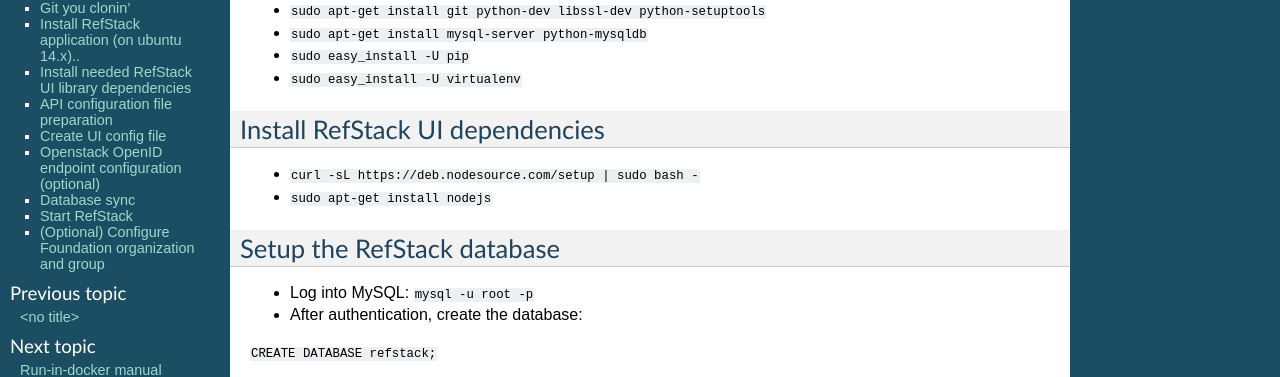
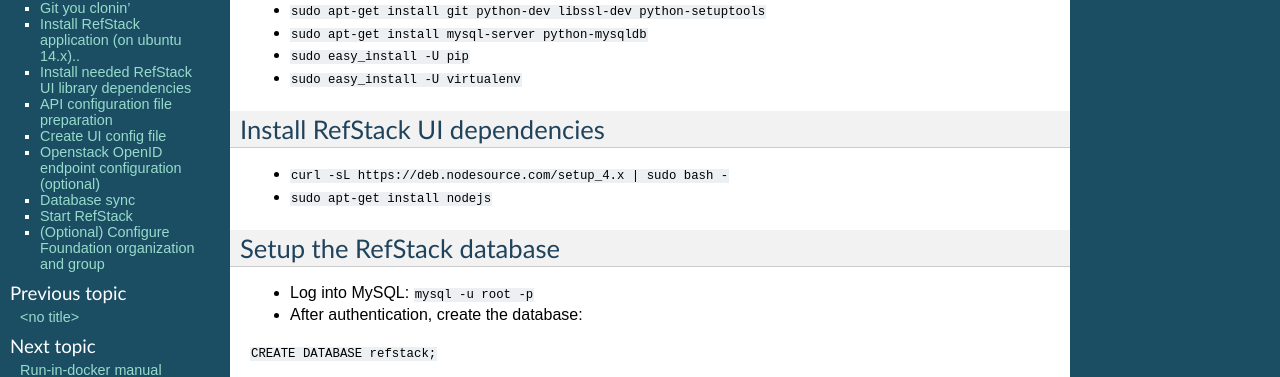
Before and after one commit to openstack-archive/refstack, a Sphinx documentation site: the page built from doc/source/refstack.rst, in a window 1280 px wide and 900 px high. Shown: the part 186-563 px from the top of the window. Built offline with Sphinx 7.4.7, drawn with Linux system fonts in a browser that asks for light colours; some of the changed lines change nothing that is shown.

Commit message:
Update documentation to install Node.js v4
Current documentation installs Node.js v0.10 which will be deprecated
and cease support on Oct 1st, 2016. It is strongly recommended to
update to new version as soon as possible.

This patch changes the documentation to install Node.js v4 which is
the latest LTS release.

Change-Id: I869da86fc791d2e210ccb950b9f4679f21b20c9b

```diff
--- a/doc/source/refstack.rst
+++ b/doc/source/refstack.rst
@@ -18,7 +18,7 @@
 Install RefStack UI dependencies
 ^^^^^^^^^^^^^^^^^^^^^^^^^^^^^^^^
 
--  ``curl -sL https://deb.nodesource.com/setup | sudo bash -``
+-  ``curl -sL https://deb.nodesource.com/setup_4.x | sudo bash -``
 
 -  ``sudo apt-get install nodejs``
 
```
